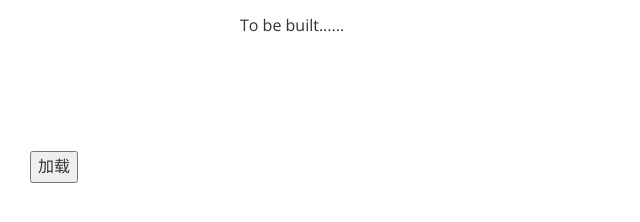
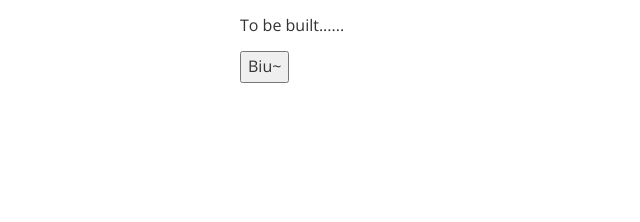
Before and after one commit to umaron/home, a plain HTML site: page index.html in a window 1280 px wide. Shown: the part 104-326 px from the top of the page, without its empty margins (0-640 px from the left). Drawn offline with nearby package versions, Linux system fonts and the light colour scheme; a web font is replaced by a local one.

Commit message:
Update index.html

```diff
--- a/index.html
+++ b/index.html
@@ -231,8 +231,7 @@ header, .context-menu, .megamenu-content, footer { font-family: "Segoe UI", Aria
 <div  id='write'  class = 'is-node'>
   <h1><a name='header-n2' class='md-header-anchor '></a>umaron&#39;s homepage</h1>
   <p>To be built......</p>
+  <button id="btn">Biu~</button>
   </div>
-  <div id="box"></div>
-  <button id="btn">加载</button>
   <script type="application/javascript" src="index.js"></script>
 </html>
```
